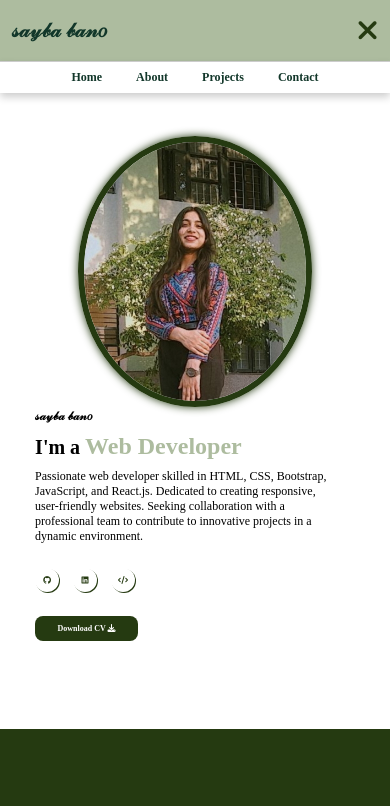
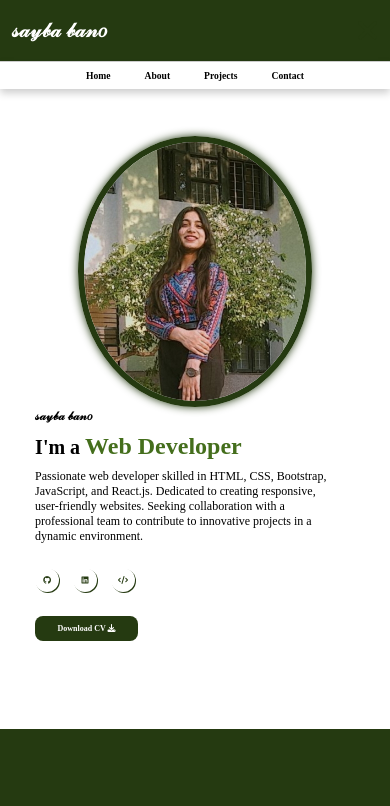
Before and after one commit to Saybabano/My_Portfolio, a plain HTML site: page index.html in a window 390 px wide. Both pictures are taken after a click on the icon 365 px from the left and 30 px from the top of the page. Shown: the top 806 px of the page. Drawn offline with Linux system fonts and the light colour scheme; a web font is replaced by a local one.

Commit message:
first commit

```diff
--- a/index.html
+++ b/index.html
@@ -12,7 +12,7 @@
 <!-- header section -- -->
     <header class="header" id="header">
         <a href="#" class="logo">𝓈𝒶𝓎𝒷𝒶 𝒷𝒶𝓃𝑜</a>
-        <i class="fa-solid fa-bars" id="menu-icon"></i>
+        <i style="color: white;" class="fa-solid fa-bars" id="menu-icon"></i>
         <i class="fa-solid fa-times" id="close-icon" style="display: none;"></i>
 
         <nav class="navbar" id="navbar">
@@ -201,6 +201,7 @@
         <input type="text" placeholder="Enter your number"><br/><br/>
         <textarea name="" id="" cols="30" rows="10" placeholder="Your Message"></textarea>
         <!-- <input type="submit" value="send Message" class="btn"> -->
+        <button class="btn">submit</button>
     </form>
 </section>
 
--- a/style.css
+++ b/style.css
@@ -18,25 +18,25 @@
     top: 0;
     left: 0;
     width: 100%;
-    padding: 2rem 9%;
+    padding: 1rem 9%;
     display: flex;
     justify-content: space-between;
     align-items: center;
     z-index: 1000;
-    background-color: #ADBC9F;
+    background-color:#253a11;
 
 }
 
 .logo {
     font-size: 2.5rem;
     font-weight: 700;
-    color: #12372A;
+    color:white;
 }
 .navbar a {
-    font-size: 1.5rem;
+    font-size: 1.2rem;
     margin-left: 4rem;
     font-weight: 700;
-    color: #12372A;
+    color:white;
 }
 
 .navbar a:hover,
@@ -76,7 +76,7 @@ h3{
 
 }
 span{
-    color:#ADBC9F;
+    color:#446e1c;
     font-size:3rem;
 
 }
@@ -300,13 +300,15 @@ span{
 }
 
 .contact form .btn {
-    margin-top: 2rem;
+    margin-top: 1rem;
     margin-bottom: 2rem;
     padding: 1rem 2rem;
     border-radius: .8rem;
+    /* margin-left: 33rem; */
     cursor: pointer;
     transition: background 0.3s ease;
 }
+
 
  /* -------------------- footer ------------------------ */
 
@@ -380,6 +382,7 @@ span{
 @media(max-width:768px){
     #menu-icon {
         display: block;
+
     }
 
     .navbar {
@@ -394,10 +397,12 @@ span{
         display: none;
         flex-direction: column;
         text-align: center;
+
     }
 
     .navbar a {
         margin:0 2rem;
+        color: black;
     }
 
     .navbar.active {
@@ -443,6 +448,8 @@ span{
 
     #menu-icon {
         display: none;
+
+
     }
 }
 
```
